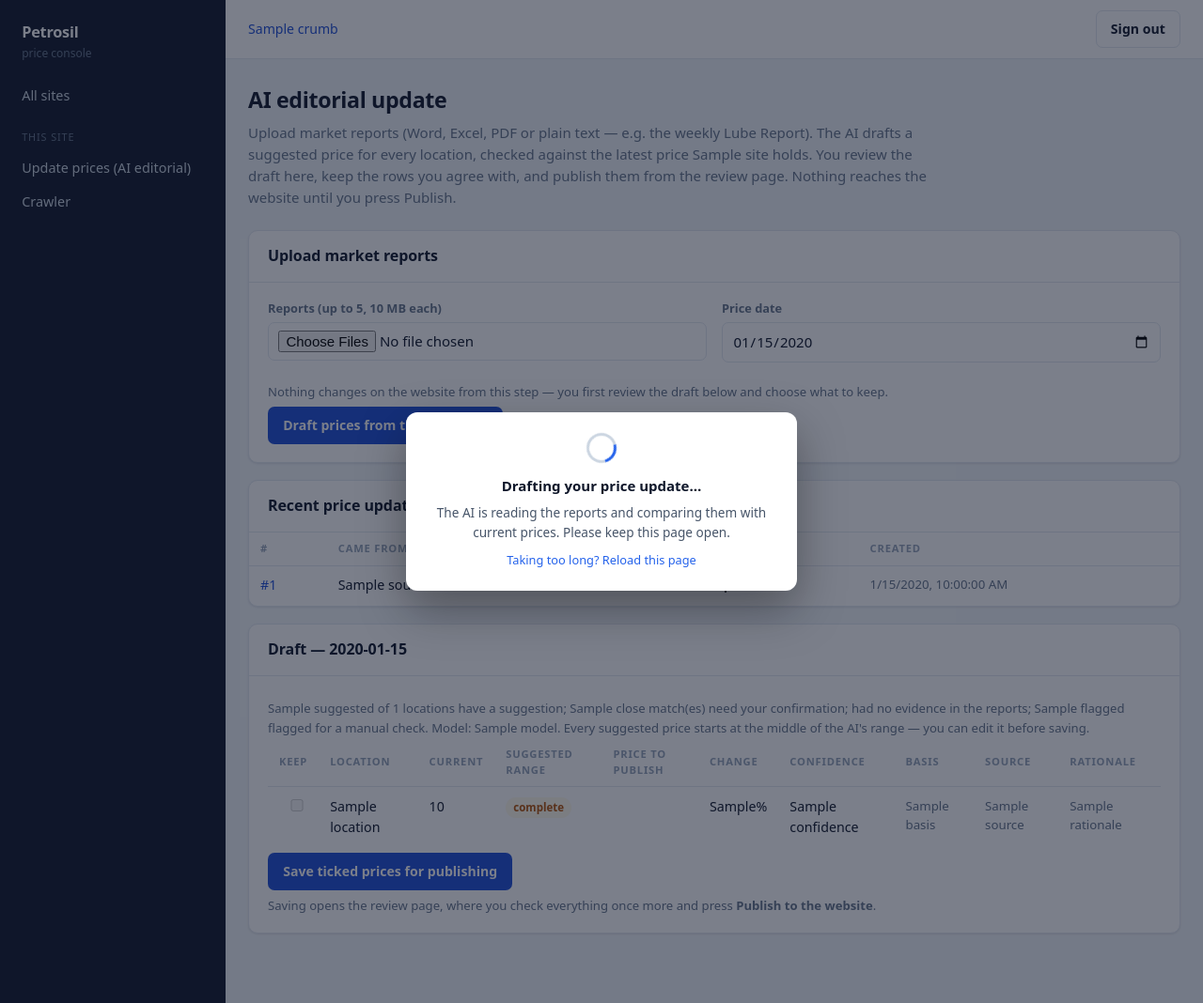
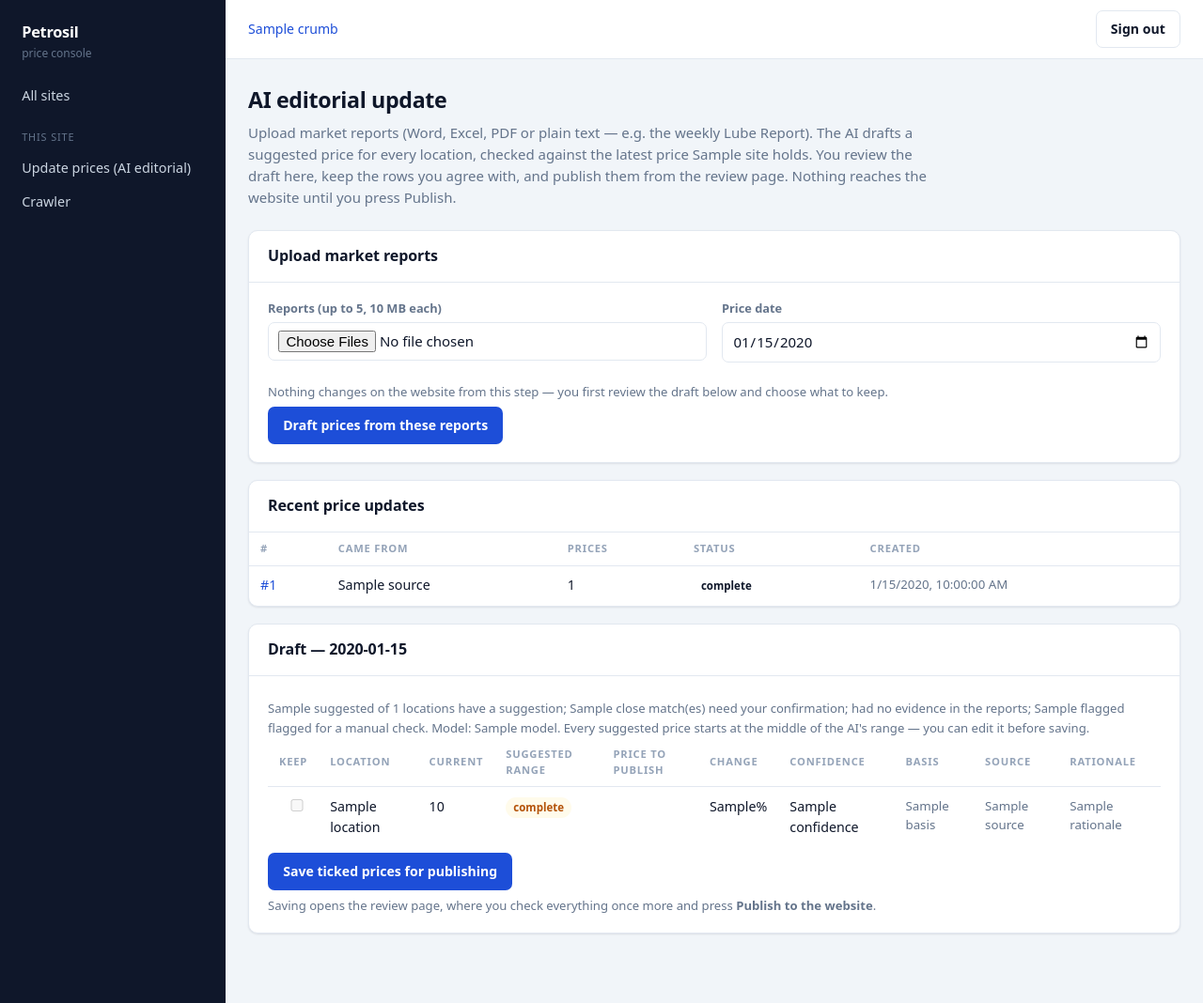
Before and after one commit to kanojiyapratik/petrosil, a FastAPI app: template app/templates/editorial.html in a window 1280 px wide. Shown: the whole page at 94% size. Run offline with FastAPI, Linux system fonts and the light colour scheme; the template is opened without the code that fills it: most values are stand-ins (such as "Sample title", 1, 10 or a date in 2020); parts of the project's set-up code (start-up, migrations or seed data) failed here and were passed over.

Commit message:
fix: the drafting overlay was never hidden — inline display beat [hidden]
An element's inline style wins over any stylesheet rule, so the
overlay's inline display:flex overrode the [hidden] { display:none }
and the popup sat on the screen permanently. All layout moves into
the stylesheet; the hidden attribute now actually hides.

Co-Authored-By: Claude Fable 5 <noreply@anthropic.com>

```diff
--- a/app/templates/editorial.html
+++ b/app/templates/editorial.html
@@ -140,9 +140,7 @@
 {% endif %}
 
 {{ '' }}
-<div id="editorial-loading" hidden role="status" aria-live="polite"
-     style="position:fixed; inset:0; z-index:2000; display:flex; align-items:center;
-            justify-content:center; background:rgba(15,23,42,.55)">
+<div id="editorial-loading" hidden role="status" aria-live="polite">
   <div style="background:#fff; color:#0f172a; border-radius:12px; padding:1.4rem 1.8rem;
               max-width:26rem; text-align:center; box-shadow:0 20px 50px rgba(0,0,0,.35)">
     <div style="width:2rem; height:2rem; margin:0 auto .8rem; border-radius:50%;
@@ -162,6 +160,14 @@
 </div>
 <style>
   @keyframes editorial-spin { to { transform: rotate(360deg); } }
+  /* No inline display on the element itself: an inline style would beat the
+     [hidden] rule below, which is exactly the bug that kept this popup
+     permanently on screen. */
+  #editorial-loading {
+    position: fixed; inset: 0; z-index: 2000;
+    display: flex; align-items: center; justify-content: center;
+    background: rgba(15, 23, 42, .55);
+  }
   #editorial-loading[hidden] { display: none; }
 </style>
 <script>
```
